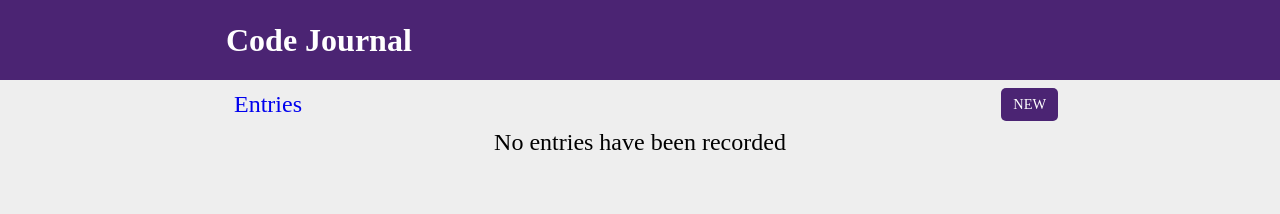
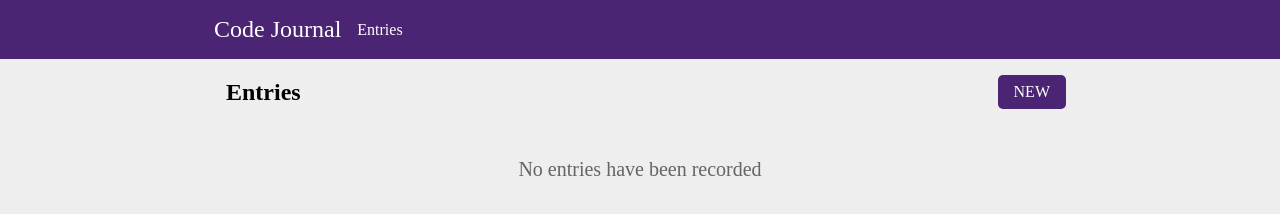
Before and after one commit to treydedman/code-journal, a website: page index.html in a window 1280 px wide. Drawn offline with Linux system fonts and the light colour scheme.

Commit message:
completed most of the requested changes for issue#2

```diff
--- a/css/styles.css
+++ b/css/styles.css
@@ -5,9 +5,14 @@ body {
 }
 
 header {
-  padding: 0.01rem;
   background-color: #4b2473;
-  color: white;
+  padding: 1rem 0;
+}
+
+ul,
+li {
+  margin: 0;
+  padding: 0;
 }
 
 .img-placeholder {
@@ -48,60 +53,88 @@ textarea {
   background-color: #7b05e9;
 }
 
-ul,
-li {
+/* begin issue 2 */
+
+.navbar {
+  list-style-type: none;
+  padding: 0;
   margin: 0;
+  display: flex;
+  justify-content: left;
+  align-items: center;
+  gap: 1rem;
+}
+
+.nav-title {
+  font-size: 1.5rem;
+  color: white;
+  text-decoration: none;
+}
+
+.nav-link {
+  font-size: 1rem;
+  color: white;
+  text-decoration: none;
+}
+
+.nav-link:hover {
+  text-decoration: underline;
+}
+
+.entries-list {
+  list-style-type: none;
   padding: 0;
+  margin: 0;
+}
+
+.entry {
+  margin-bottom: 1.5rem;
+  border-radius: 5px;
+}
+
+.entry h3 {
+  font-size: 1.25rem;
+  margin-bottom: 0.5rem;
+}
+
+.entry p {
+  font-size: 1rem;
+}
+
+.entry img {
+  width: 100%;
+  height: auto;
+  border-radius: 5px;
 }
 
 #no-entries-message {
-  list-style-type: none;
-  padding: 0;
-  margin: 0;
-  font-size: 1.5rem;
   text-align: center;
+  color: #656565;
+  font-size: 1.25rem;
+  margin-top: 2rem;
 }
 
-#navbar {
+.entries-header {
   display: flex;
   justify-content: space-between;
   align-items: center;
-  padding: 0.5rem;
+  margin-bottom: 20px;
 }
 
-#navbar a {
-  text-decoration: none;
+#entries-text {
+  margin: 0;
   font-size: 1.5rem;
 }
 
-.button {
-  display: flex;
+.new-entry-button {
+  padding: 0.5rem 1rem;
   background-color: #4b2473;
   color: white;
-  padding: 0.5rem 0.75rem;
+  text-decoration: none;
+  border-radius: 5px;
   border: none;
-  border-radius: 5px;
-  cursor: pointer;
-  justify-content: center;
-  align-items: center;
-  text-align: center;
-  text-decoration: none;
 }
 
-.button:hover {
+.new-entry-button:hover {
   background-color: #7b05e9;
 }
-
-#navbar .new-button {
-  padding: 0.5rem 0.75rem;
-  font-size: 0.9rem;
-}
-
-#view-new-entry-link {
-  color: white;
-}
-
-#view-new-entry-link:hover,
-#view-new-entry-link:focus {
-  color: white;
-}
--- a/index.html
+++ b/index.html
@@ -18,17 +18,17 @@
   <body>
     <header>
       <div class="container" id="header">
-        <h1 class="column-full">Code Journal</h1>
+        <nav class="row">
+          <ul class="navbar column-full">
+            <li><a href="#" class="nav-title">Code Journal</a></li>
+            <li><a href="#entries" class="nav-link">Entries</a></li>
+          </ul>
+        </nav>
       </div>
     </header>
     <main class="container">
-      <nav id="navbar" class="column-full">
-        <a href="#" id="viewEntriesLink" class="column-half">Entries</a>
-        <a href="#" id="view-new-entry-link" class="button new-button">NEW</a>
-      </nav>
-
-      <div data-view="entry-form" class="hidden">
-        <h1 class="column-full" id="new-entry-header">New Entry</h1>
+      <div data-view="entry-form">
+        <h2 class="column-full" id="new-entry-head">New Entry</h2>
         <form class="row">
           <div class="column-half">
             <img
@@ -44,20 +44,23 @@
           </div>
           <div class="column-full">
             <label for="notes">Notes</label>
-            <textarea id="notes" name="notes" rows="5" required></textarea>
+            <textarea id="notes" name="notes " rows="5" required></textarea>
           </div>
           <div class="column-full">
             <button type="submit" class="save-button">Save</button>
           </div>
         </form>
       </div>
+      <div data-view="entries" class="hidden">
+        <div class="entries-header">
+          <h2 class="column-full" id="entries-head">Entries</h2>
+          <a href="#" id="new-entry-btn" class="new-entry-button">NEW</a>
+        </div>
 
-      <div data-view="entries">
-        <ul>
-          <li id="no-entries-message" class="no-entries hidden">
-            No entries have been recorded
-          </li>
-        </ul>
+        <ul id="entries-list"></ul>
+        <p id="no-entries-message" class="hidden">
+          No entries have been recorded
+        </p>
       </div>
     </main>
     <script src="js/data.js"></script>
--- a/js/main.js
+++ b/js/main.js
@@ -1,7 +1,6 @@
 'use strict';
-// the viewSwap function to manage different views in the app
+// viewSwap function
 function viewSwap(viewName) {
-  // Hide all views
   const views = document.querySelectorAll('[data-view]');
   for (let i = 0; i < views.length; i++) {
     views[i].classList.add('hidden');
@@ -10,17 +9,8 @@ function viewSwap(viewName) {
   if (activeView) {
     activeView.classList.remove('hidden');
   }
-  // hide the navbar in the 'entry-form' view
-  const navbar = document.querySelector('#navbar');
-  if (viewName === 'entry-form') {
-    navbar?.classList.add('hidden'); // Hide navbar when on the new entry form
-  } else {
-    navbar?.classList.remove('hidden'); // Show navbar for other views
-  }
-  // update current view
   data.view = viewName;
-  writeData(); // Save the data to localStorage
-  // switch toggleNoEntries message
+  writeData();
   if (viewName === 'entries') {
     toggleNoEntries();
   }
@@ -31,50 +21,52 @@ const $imgPreview = document.querySelector('.img-placeholder');
 const $imgUrlInput = document.getElementById('url');
 const $titleInput = document.getElementById('title');
 const $notesInput = document.getElementById('notes');
-// check for query errors
-if (!$form) throw new Error('$form query failed');
-if (!$imgPreview) throw new Error('$imgPreview query failed');
-if (!$imgUrlInput) throw new Error('$imgUrlInput query failed');
-if (!$titleInput) throw new Error('$titleInput query failed');
-if (!$notesInput) throw new Error('$notesInput query failed');
-// add event listeners for DOM
-document.addEventListener('DOMContentLoaded', () => {
-  // Show the view that was previously active before the page refresh
-  const previousView = data.view || 'entries';
-  viewSwap(previousView);
+// checkk for query errors
+if (!$form || !$imgPreview || !$imgUrlInput || !$titleInput || !$notesInput) {
+  throw new Error('query failed: missing DOM element');
+}
+$form.addEventListener('submit', (event) => {
+  event.preventDefault();
+  // create a new entry
+  const newEntry = {
+    entryID: data.nextEntryId,
+    title: $titleInput.value,
+    imgUrl: $imgUrlInput.value,
+    notes: $notesInput.value,
+  };
+  // increment entry ID
+  data.nextEntryId++;
+  // add the new entry to the array
+  data.entries.unshift(newEntry);
+  // render the new entry in the list
+  const entriesList = document.querySelector('[data-view="entries"] ul');
+  const newEntryLi = renderEntry(newEntry);
+  entriesList.prepend(newEntryLi);
+  // display the entries view
+  viewSwap('entries');
+  // update the "no entries" message visibility
   toggleNoEntries();
-  // add event listener for the "New" button to show the entry form
-  const newEntryButton = document.getElementById('view-new-entry-link');
-  newEntryButton.addEventListener('click', (event) => {
-    event.preventDefault(); // Prevent the default action (link behavior)
-    viewSwap('entry-form'); // Switch to the new entry form view
-  });
-  // entries on load
-  const entriesList = document.querySelector('[data-view="entries"] ul');
-  // loop through the entries in data and append them to the entries list
-  for (let i = 0; i < data.entries.length; i++) {
-    const entry = data.entries[i];
-    const entryLi = renderEntry(entry);
-    entriesList.appendChild(entryLi);
-  }
-  // check if entries exist to toggle the "no entries" message
-  toggleNoEntries();
+  // save the updated data
+  writeData();
+  // clear and reset the form
+  $form.reset();
+  // reset the image preview
+  $imgPreview.src = './images/placeholder-image-square.jpg';
+  $imgPreview.alt = 'Preview image';
 });
-// renderEntry function to create the DOM tree
+// render entry function
 function renderEntry(entry) {
   const li = document.createElement('li');
-  // adding classes for layout
   li.classList.add('row', 'entry');
-  // image section to add column-half
+  // image
   const imgColumn = document.createElement('div');
   imgColumn.classList.add('column-half');
   const img = document.createElement('img');
   img.src = entry.imgUrl || './images/placeholder-image-square.jpg';
-  // use the title as the alt text
   img.alt = entry.title;
   img.classList.add('img-placeholder');
   imgColumn.appendChild(img);
-  // title and notes (column-half)
+  // Title and Notes section
   const textColumn = document.createElement('div');
   textColumn.classList.add('column-half');
   const title = document.createElement('h2');
@@ -83,46 +75,46 @@ function renderEntry(entry) {
   notes.textContent = entry.notes;
   textColumn.appendChild(title);
   textColumn.appendChild(notes);
-  // append both image and text columns to the list element
+  // append both image and text columns
   li.appendChild(imgColumn);
   li.appendChild(textColumn);
   return li;
 }
-// toggleNoEntries function to show or hide the "no entries" message
+// toggleNoEntries function
 function toggleNoEntries() {
-  const noEntriesMessage = document.querySelector(
-    '[data-view="entries"] .no-entries',
-  );
+  const noEntriesMessage = document.querySelector('#no-entries-message');
   if (data.entries.length === 0) {
     noEntriesMessage.classList.remove('hidden');
   } else {
     noEntriesMessage.classList.add('hidden');
   }
 }
-// update form submit event handler for new entry
-$form.addEventListener('submit', (event) => {
-  event.preventDefault();
-  // create a new entry object
-  const newEntry = {
-    entryID: data.nextEntryId,
-    title: $titleInput.value,
-    imgUrl: $imgUrlInput.value,
-    notes: $notesInput.value,
-  };
-  // increment entry ID for next submission
-  data.nextEntryId++;
-  // add the new entry to the array of entries
-  data.entries.unshift(newEntry);
-  // render and prepend the new entry to the entries list
+// add event listener for DOMContentLoaded
+document.addEventListener('DOMContentLoaded', () => {
+  // Show the previously active view
+  const previousView = data.view || 'entries';
+  viewSwap(previousView);
+  // add event listener to the "New Entry" button
+  const newEntryButton = document.getElementById('new-entry-btn');
+  newEntryButton.addEventListener('click', (event) => {
+    event.preventDefault();
+    viewSwap('entry-form');
+  });
+  // image preview
+  $imgUrlInput.addEventListener('input', () => {
+    const url = $imgUrlInput.value;
+    // only update the image if the URL is valid
+    if (url) {
+      $imgPreview.src = url;
+      $imgPreview.alt = 'Preview image';
+    }
+  });
+  // render existing entries on load
   const entriesList = document.querySelector('[data-view="entries"] ul');
-  const newEntryLi = renderEntry(newEntry);
-  entriesList.prepend(newEntryLi);
-  // display the "entries" view
-  viewSwap('entries');
+  data.entries.forEach((entry) => {
+    const entryLi = renderEntry(entry);
+    entriesList.appendChild(entryLi);
+  });
   // toggle "no entries" message
   toggleNoEntries();
-  // save updated data to localStorage
-  writeData();
-  // clear and reset the form
-  $form.reset();
 });
```
Also changed, not shown: ts/main.ts (+70 -76 lines).
